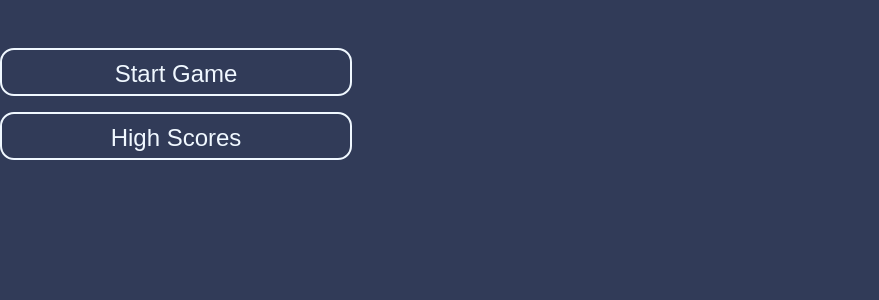
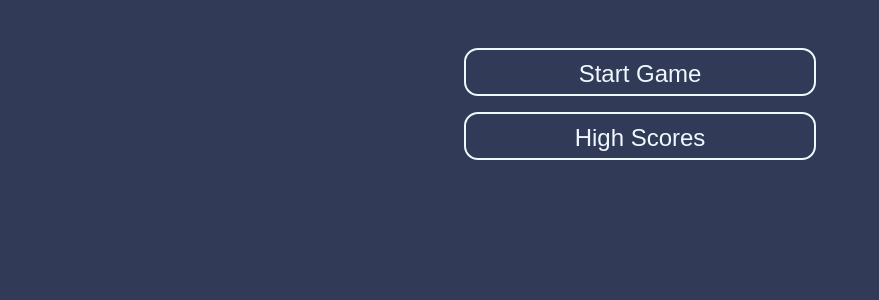
Before and after one commit to toqvist/react-Memory, a React (Vite) app: page / in a window 1280 px wide. Shown: the top 300 px of the page, without its empty margins (0-879 px from the left). Built offline with nearby package versions, Linux system fonts and the light colour scheme.

Commit message:
Move counter now increments, centered main menu

```diff
--- a/src/App.jsx
+++ b/src/App.jsx
@@ -10,8 +10,6 @@ function App() {
   //- Resize grid to fit screen
   //- Pick grid rows+columns based on number of cards
   //- Winning screen
-  //- Move counter
-  //- Game breaks if selecting during a match
 
   //Game state
   const [cards, setCards] = useState([])
@@ -72,6 +70,7 @@ function App() {
 
 
   function match(card1, card2) {
+    setMoves(moves+1)
     if (card1.icon === card2.icon) {
       console.log("Match!")
       setScore(score + 1)
@@ -106,16 +105,18 @@ function App() {
     setGameStarted(false)
     setCards([])
     setScore(0)
+    setMoves(0)
   }
 
   function abandonRound() {
     setGameStarted(false)
     setCards([])
     setScore(0)
+    setMoves(0)
   }
 
   function startGame() {
-
+    setSelections([])
     generateBoard();
     setGameStarted(true)
   }
@@ -169,23 +170,21 @@ function App() {
       {/* <button onClick={addRandomCard}>Add card</button> */}
 
       {!gameStarted && <>
-          <ul className="menu">
+          <div className="menu-container">
+            <div className="menu">
 
-            <li>
                 <button onClick={startGame}
                   className="menu-button selectable">
                   Start Game
                 </button>
-            </li>
-            <li>
                 <button
                   className="menu-button selectable">
                   High Scores
                 </button>
-            </li>
-          </ul>
+
+            </div>
+          </div>
         </>}
-
 
     </div>
   )
--- a/src/memory.css
+++ b/src/memory.css
@@ -17,7 +17,6 @@
 .card {
     height: 150px;
     width: 150px;
-    /* background-color: aliceblue; */
     border-radius: 16px;
     border: 3px solid transparent;
 }
@@ -82,7 +81,9 @@
 .menu {
     display: flex;
     flex-direction: column;
+    align-items: center;
     gap:1rem;
+
 }
 
 .menu-button {
@@ -95,3 +96,8 @@
     font-size: 1.5rem;
     padding: 10px;
 }
+
+.menu-container {
+    display: flex;
+    justify-content: center;
+}
```
Lines whose indentation alone changed are shown as unchanged.
